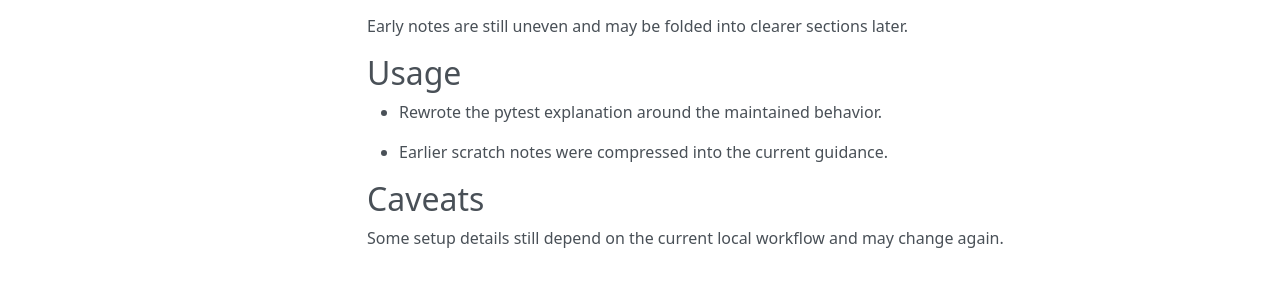
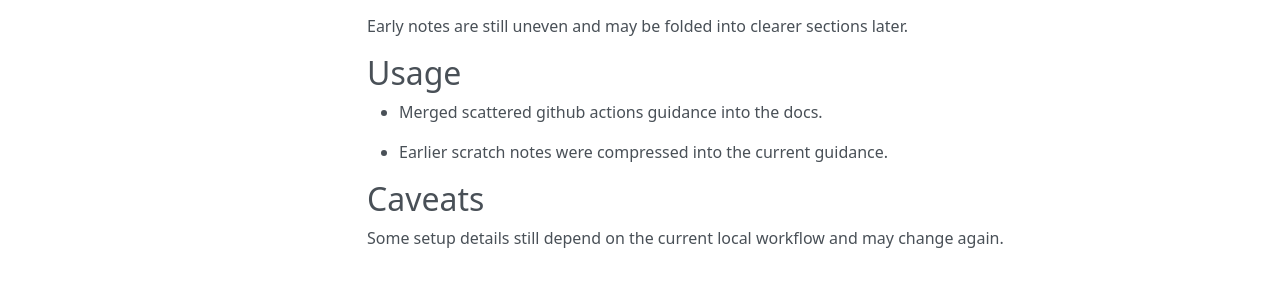
Before and after one commit to sebastianspicker/rae, an MkDocs documentation site: the page built from docs/README.md, in a window 1280 px wide. Shown: the part 340-636 px from the top of the page. Built offline with MkDocs 1.6.1, drawn with Linux system fonts in a browser that asks for light colours; nearby versions of some CDN libraries.

Commit message:
Document CI setup for orchestration
- Explain CI setup in the orchestration guide.

```diff
--- a/docs/README.md
+++ b/docs/README.md
@@ -11,7 +11,7 @@ This page keeps the current readme guidance concise after earlier rough notes.
 Early notes are still uneven and may be folded into clearer sections later.
 
 ## Usage
-- Rewrote the pytest explanation around the maintained behavior.
+- Merged scattered github actions guidance into the docs.
 
 - Earlier scratch notes were compressed into the current guidance.
 
```
